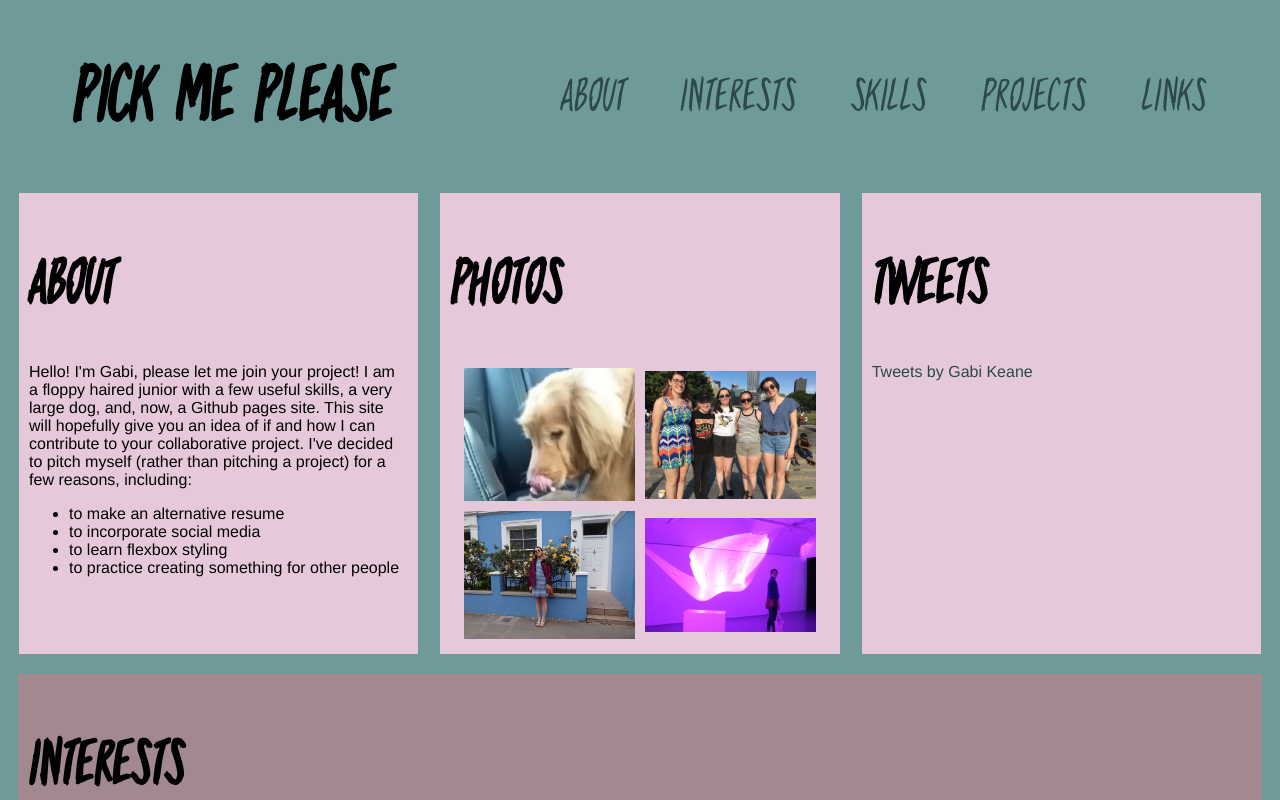
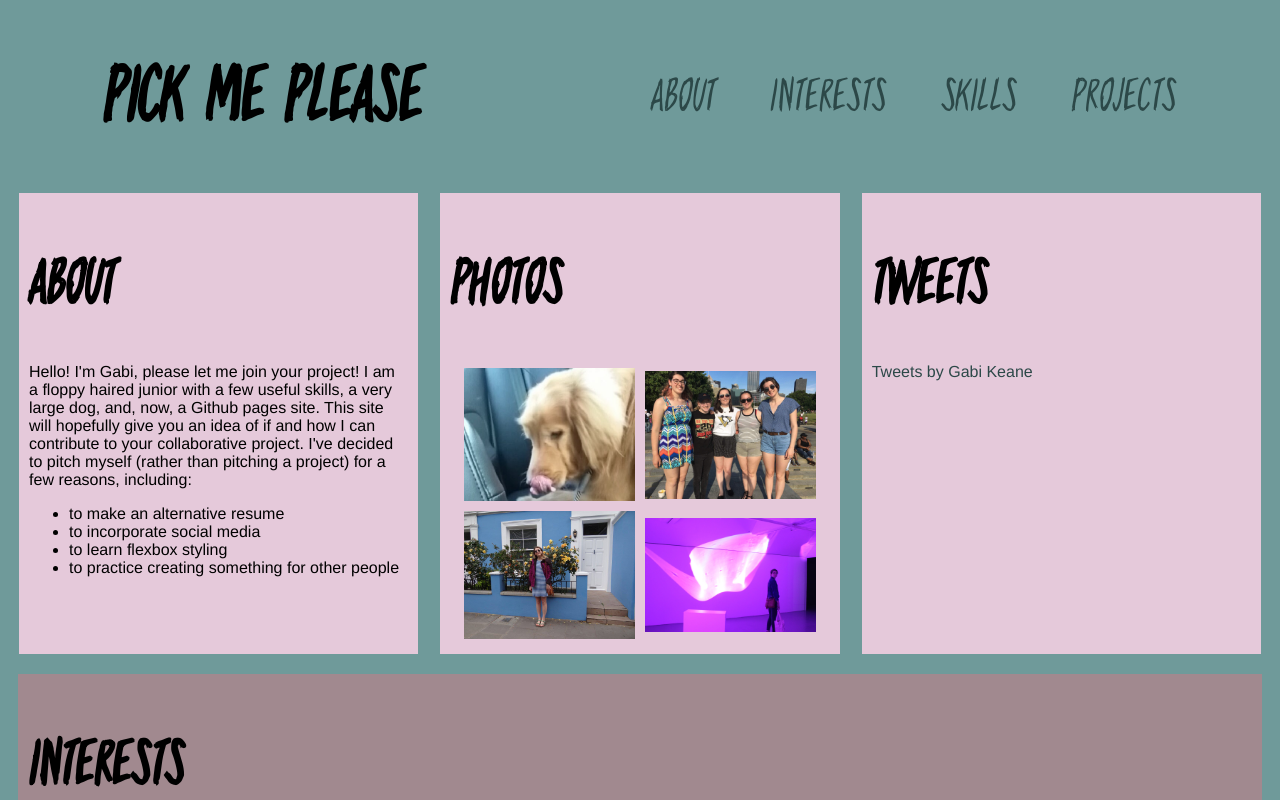
Before and after one commit to gabikeane/digcomp, a plain HTML site: page docs/index.html in a window 1280 px wide. Shown: the top 800 px of the page. Drawn offline with Linux system fonts and the light colour scheme.

Commit message:
commenting out the unfinished bit

```diff
--- a/docs/index.html
+++ b/docs/index.html
@@ -13,7 +13,7 @@
                     <li><a href="#interests">Interests</a></li>
                     <li><a href="#skills">Skills</a></li>
                     <li><a href="#projects">Projects</a></li>
-                    <li><a href="#links">Links</a></li>
+                    <!-- <li><a href="#links">Links</a></li> -->
                 </ul>
             </div>
         </div>
```
